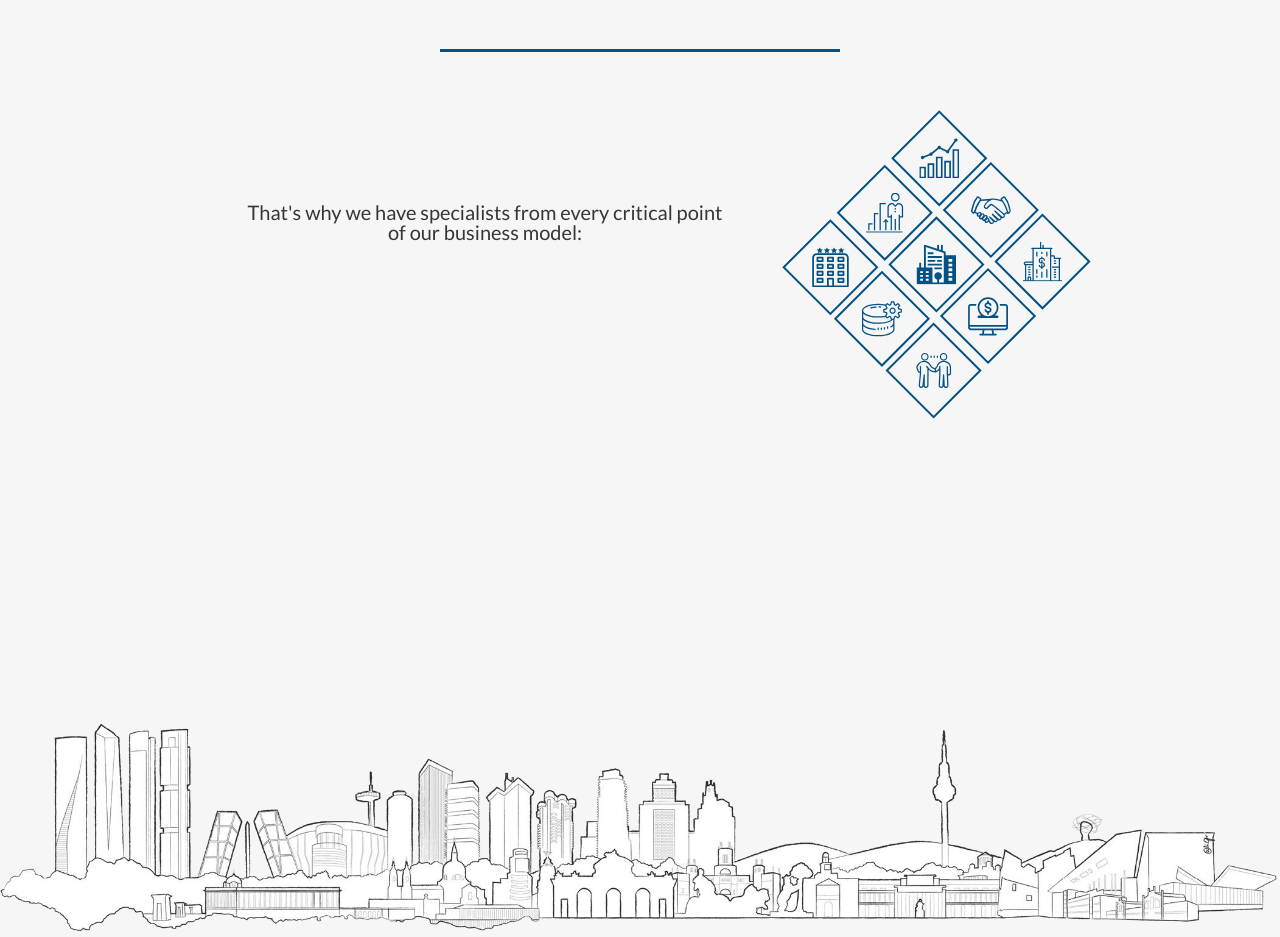
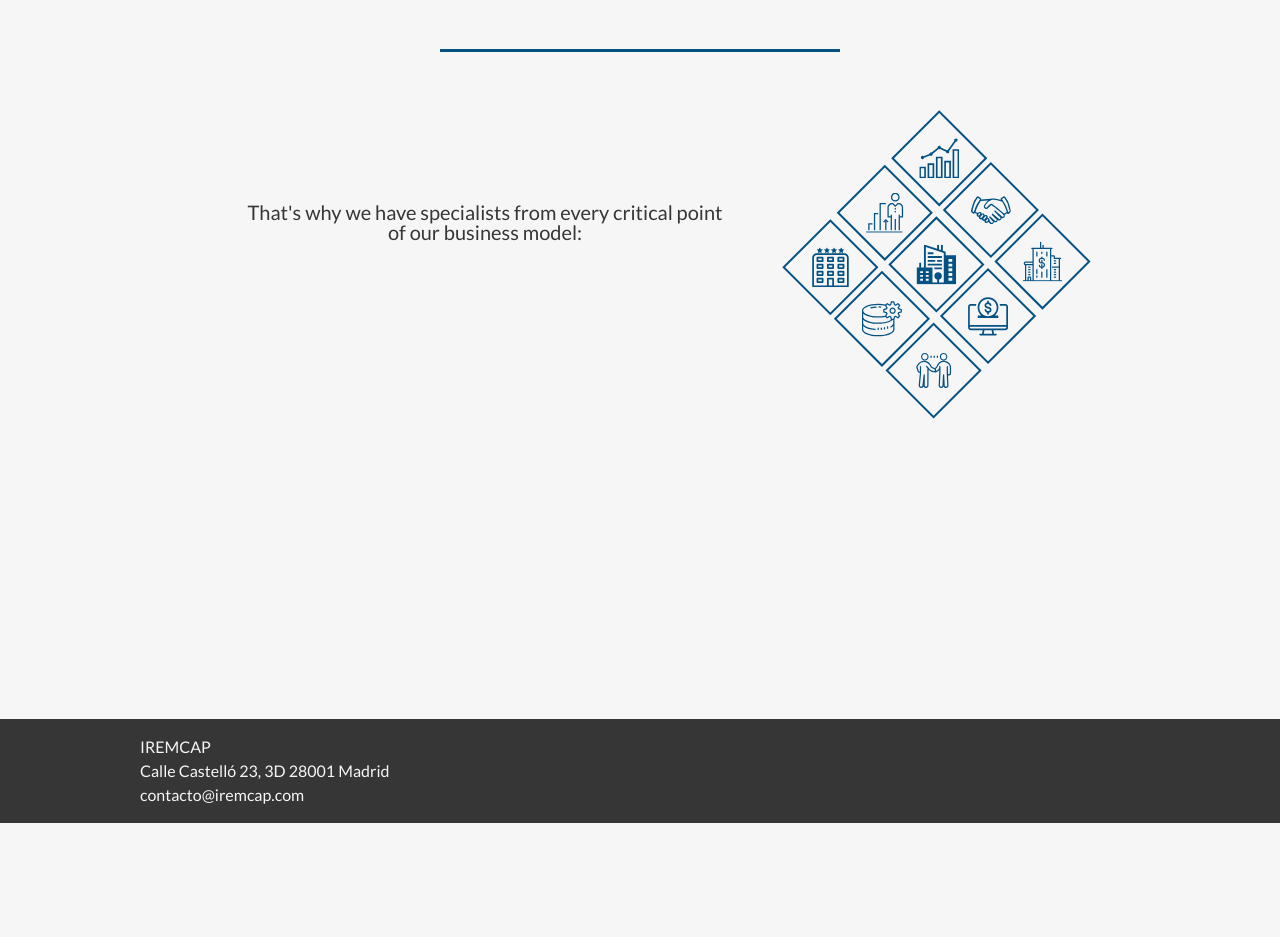
Before and after one commit to cserron/iremcap, a Jekyll site: the page built from index.md, in a window 1280 px wide. Shown: the part 1081-2018 px from the top of the page. Built offline with Jekyll 4.4.1, drawn with Linux system fonts in a browser that asks for light colours; nearby versions of some CDN libraries; after the commit the page ends 1904 px from its top, so only the background shows below that.

Commit message:
Equipo y footer.
Agregada foto de Jimena Lasarte en Equipo.
Eliminada imagen de footer.

```diff
--- a/_data/page__team.yml
+++ b/_data/page__team.yml
@@ -43,7 +43,7 @@
       name: Mariana Mosso
       description: Associated Architect and PM
 
-    - link: /assets/images/team/person.png
+    - link: /assets/images/team/jimena_asarte.jpg
       name: Jimena Lasarte
       description: SEO and digital trends
       email: jlasarte@iremcap.com
@@ -114,7 +114,7 @@
       name: Mariana Mosso
       description: Associated Architect and PM
 
-    - link: /assets/images/team/person.png
+    - link: /assets/images/team/jimena_asarte.jpg
       name: Jimena Lasarte
       description: SEO and digital trends
       email: jlasarte@iremcap.com
--- a/_includes/common/contact.html
+++ b/_includes/common/contact.html
@@ -5,26 +5,26 @@
     </button>
   </div>
   <div class="contact-dialog__body">
-    <form id="contact-dialog-form" method="post" action="https://formspree.io/{{ site.data.contact.main.email }}">
+    <form id="contact-dialog-form" method="post" action="https://formspree.io/{{ site.data.contact.email }}">
       <ul class="contact-dialog__itemslist">
         <li class="contact-dialog__item">
-          <label class="contact-dialog__label" for="contact-dialog-email">{{ site.data.contact.main[page.lang].fields.email.label }}</label>
+          <label class="contact-dialog__label" for="contact-dialog-email">{{ site.data.contact[page.lang].fields.email.label }}</label>
           <input id="contact-dialog-email" name="_replyto" type="email" class="contact-dialog__input" required />
         </li>
         <li class="contact-dialog__item">
-          <label for="contact-dialog-iam" class="contact-dialog__label">{{ site.data.contact.main[page.lang].fields.iam.label }}</label>
-          <select id="contact-dialog-iam" name="{{ site.data.contact.main[page.lang].fields.iam.label }}" class="contact-dialog__input">
+          <label for="contact-dialog-iam" class="contact-dialog__label">{{ site.data.contact[page.lang].fields.iam.label }}</label>
+          <select id="contact-dialog-iam" name="{{ site.data.contact[page.lang].fields.iam.label }}" class="contact-dialog__input">
             <option value=""></option>
-            {% for option in site.data.contact.main[page.lang].fields.iam.options %}
+            {% for option in site.data.contact[page.lang].fields.iam.options %}
             <option value="{{ option }}">{{ option }}</option>
             {% endfor %}
           </select>
         </li>
         <li class="contact-dialog__item">
-          <label for="contact-dialog-iam" class="contact-dialog__label">{{ site.data.contact.main[page.lang].fields.iwant.label }}</label>
-          <select id="contact-dialog-iwant" name="{{ site.data.contact.main[page.lang].fields.iwant.label }}" class="contact-dialog__input">
+          <label for="contact-dialog-iam" class="contact-dialog__label">{{ site.data.contact[page.lang].fields.iwant.label }}</label>
+          <select id="contact-dialog-iwant" name="{{ site.data.contact[page.lang].fields.iwant.label }}" class="contact-dialog__input">
             <option value=""></option>
-            {% for option in site.data.contact.main[page.lang].fields.iwant.options %}
+            {% for option in site.data.contact[page.lang].fields.iwant.options %}
             <option value="{{ option }}">{{ option }}</option>
             {% endfor %}
           </select>
@@ -33,6 +33,6 @@
     </form>
   </div>
   <div class="contact-dialog__footer">
-    <input form="contact-dialog-form" class="contact-dialog__submit" type="submit" value="{{ site.data.contact.main[page.lang].submit }}" />
+    <input form="contact-dialog-form" class="contact-dialog__submit" type="submit" value="{{ site.data.contact[page.lang].submit }}" />
   </div>
 </div>
--- a/_includes/common/footer.html
+++ b/_includes/common/footer.html
@@ -1,3 +1,7 @@
 <footer class="footer">
-
+  <p>
+    IREMCAP<br />
+    Calle Castelló 23, 3D 28001 Madrid<br />
+    <a href="mailto:contacto@iremcap.com">contacto@iremcap.com</a>
+  </p>
 </footer>
--- a/_sass/footer/footer.scss
+++ b/_sass/footer/footer.scss
@@ -1,7 +1,24 @@
 .footer {
-  background-image: url("images/common/footer.png");
-  height: 17vw;
-  background-repeat: no-repeat;
-  background-size: 100% auto;
-  background-position-y: bottom;
+  // background-image: url("images/common/footer.png");
+  // height: 17vw;
+  // background-repeat: no-repeat;
+  // background-size: 100% auto;
+  // background-position-y: bottom;
+  background-color: $black;
+
+  p {
+    color: $white;
+    line-height: 1.5;
+    margin: 0 auto;
+    max-width: 1000px;
+    padding: 1em 0;
+
+    a {
+      color: inherit;
+
+      &:hover {
+        text-decoration: underline;
+      }
+    }
+  }
 }
```
Also changed, not shown: _data/contact.yml (+44 -45 lines), assets/images/team/jimena_asarte.jpg (added).
